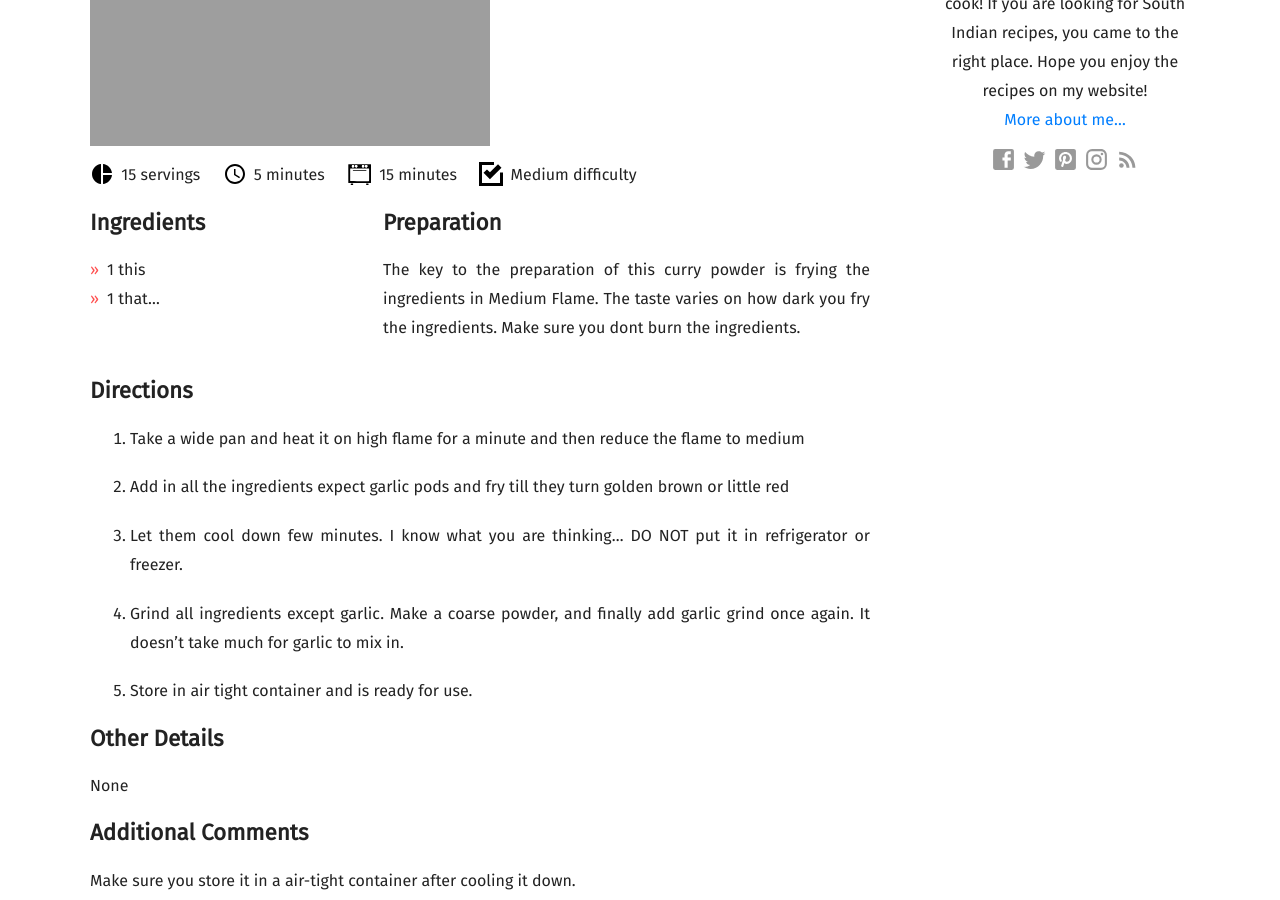
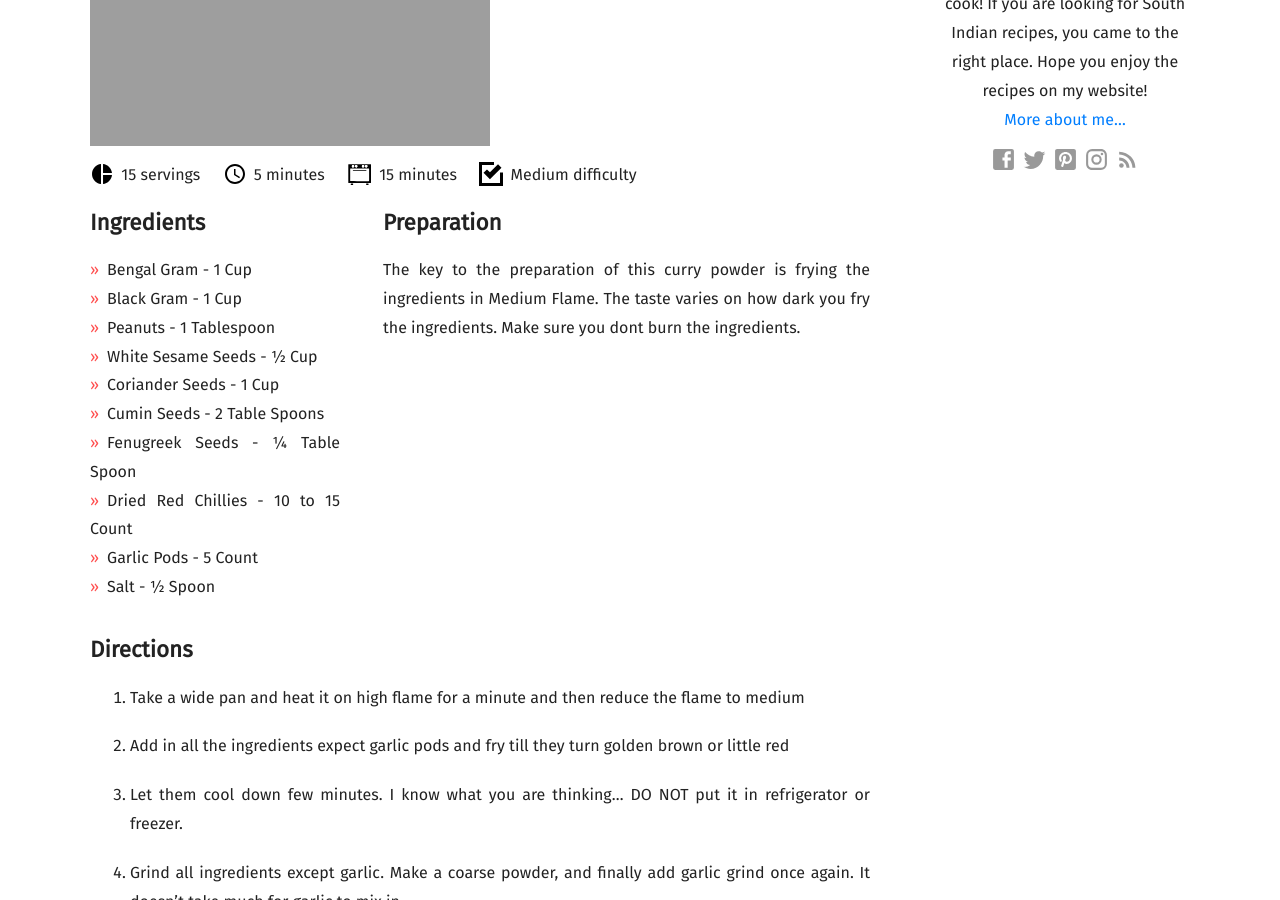
Before and after one commit to mallikasdishes/github.io, a Jekyll site: the page built from _posts/2019-02-18-curry-powder.md, in a window 1280 px wide and 900 px high, scrolled down 607 px. Built offline with Jekyll 4.4.1, drawn with Linux system fonts in a browser that asks for light colours; nearby versions of some CDN libraries; some web fonts are replaced; comment, search, counter and statistics services are not loaded.

Commit message:
Update 2019-02-18-curry-powder.md

```diff
--- a/_posts/2019-02-18-curry-powder.md
+++ b/_posts/2019-02-18-curry-powder.md
@@ -12,8 +12,16 @@ recipe:
   servings: "15 servings"
   difficulty: Medium difficulty
   ingredients_markdown: |-
-      * 1 this
-      * 1 that...
+      * Bengal Gram - 1 Cup
+      * Black Gram - 1 Cup
+      * Peanuts - 1 Tablespoon
+      * White Sesame Seeds - ½ Cup
+      * Coriander Seeds - 1 Cup
+      * Cumin Seeds - 2 Table Spoons
+      * Fenugreek Seeds - ¼ Table Spoon
+      * Dried Red Chillies - 10 to 15 Count
+      * Garlic Pods - 5 Count
+      * Salt - ½ Spoon
   directions_markdown: |-
       1. Take a wide pan and heat it on high flame for a minute and then reduce the flame to medium
       2. Add in all the ingredients expect garlic pods and fry till they turn golden brown or little red
```
